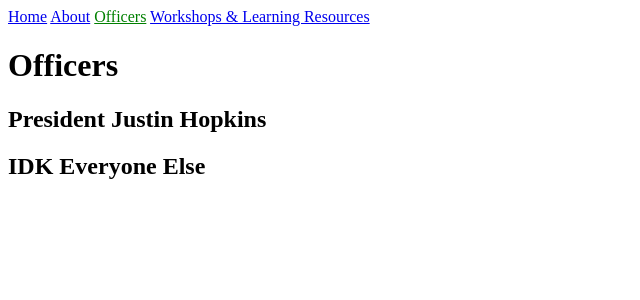
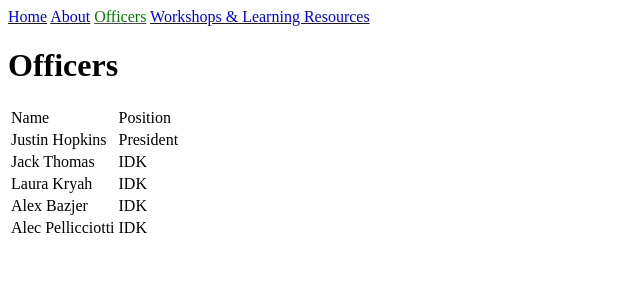
Before and after one commit to Nusselt-Number/osuoxe, a Jekyll site: the page built from officers.md, in a window 1280 px wide. Shown: the top 300 px of the page, without its empty margins (0-640 px from the left). Built offline with Jekyll 4.4.1, drawn with Linux system fonts in a browser that asks for light colours.

Commit message:
Changed exec positions to a table

```diff
--- a/officers.md
+++ b/officers.md
@@ -4,6 +4,9 @@ title: Current Officers
 ---
 # Officers
 
-## President Justin Hopkins
-
-## IDK Everyone Else
+|Name|Position|
+|Justin Hopkins|President|
+|Jack Thomas|IDK|
+|Laura Kryah|IDK|
+|Alex Bazjer|IDK|
+|Alec Pellicciotti|IDK|
```
